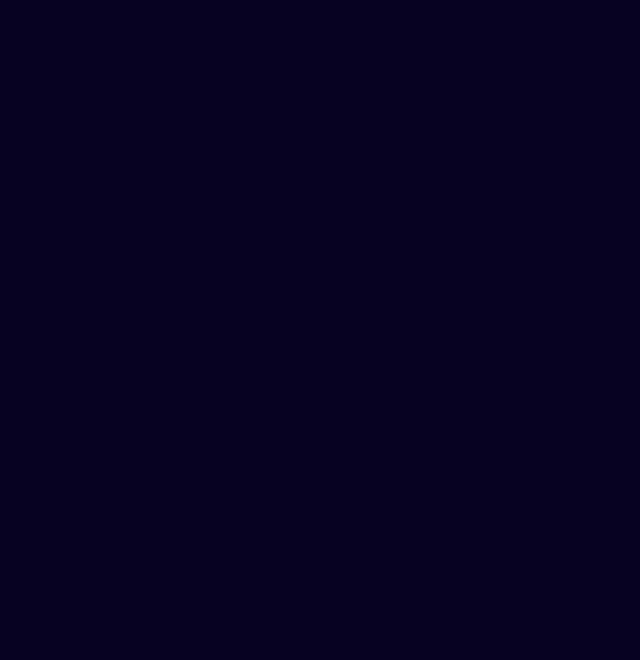
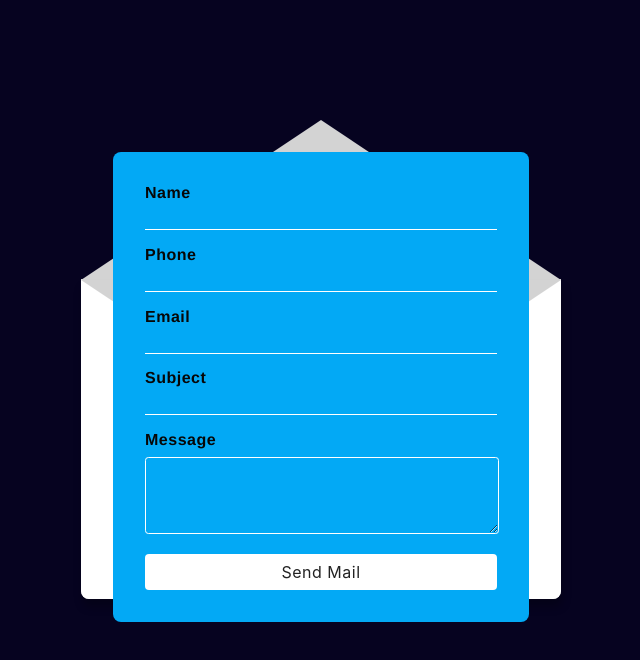
Before and after one commit to Aastha204/ArtNova, a React (Create React App) app in the folder client/: page /contact in a window 1280 px wide. Before the commit this address had no page. Shown: the top 660 px of the page, without its empty margins (319-959 px from the left). Built offline with nearby package versions, Linux system fonts and the light colour scheme.

Commit message:
contact page ui done

```diff
--- a/client/package.json
+++ b/client/package.json
@@ -5,6 +5,7 @@
   "dependencies": {
     "@emotion/react": "^11.14.0",
     "@emotion/styled": "^11.14.0",
+    "@lottiefiles/dotlottie-react": "^0.13.3",
     "@mui/icons-material": "^7.0.1",
     "@mui/material": "^7.0.1",
     "@testing-library/dom": "^10.4.0",
@@ -12,6 +13,7 @@
     "@testing-library/react": "^16.2.0",
     "@testing-library/user-event": "^13.5.0",
     "browser-image-compression": "^2.0.2",
+    "framer-motion": "^12.6.3",
     "react": "^19.1.0",
     "react-dom": "^19.1.0",
     "react-icons": "^5.5.0",
@@ -20,6 +22,7 @@
     "react-toastify": "^11.0.5",
     "react-tsparticles": "^2.12.2",
     "react-wavify": "^1.11.1",
+    "sass": "^1.86.1",
     "tsparticles": "^3.8.1",
     "tsparticles-engine": "^2.12.0",
     "tsparticles-slim": "^2.12.0",
--- a/client/src/App.js
+++ b/client/src/App.js
@@ -7,6 +7,7 @@ import LoginForm from "./components/ImageGenerator/login";
 import SignupForm from "./components/ImageGenerator/signup";
 import OTP from './components/ImageGenerator/OTP';
 import UserProfile from "./components/ImageGenerator/UserProfile";
+import Contact from "./components/ImageGenerator/Contact";
 
 function App() {
   return (
@@ -21,6 +22,7 @@ function App() {
         <Route path="/signup" element={<SignupForm/>} />
         <Route path="/verification" element={<OTP/>}/>
         <Route path="/UserProfile" element={<UserProfile/>}/>
+        <Route path="/contact" element={<Contact/>}/>
       </Routes>
     </Router>
   );
--- /dev/null
+++ b/client/src/components/ImageGenerator/Contact.css
@@ -0,0 +1,279 @@
+
+.contact-wrapper {
+    position: absolute;
+    top: 50%;
+    left: 50%;
+    transform: translate(-50%, -50%);
+    display: flex;
+    justify-content: center;
+    align-items: center;
+    width: 100%;
+    height: 100vh;
+}
+
+
+  .flip-card {
+    border-radius: 0.5em;
+    position: fixed;
+    top: 1em;
+    left: 1em;
+    width: 5em;
+    padding: 0.5em;
+    border: 0.1em solid #fff;
+    color: #fff;
+    text-align: center;
+    cursor: pointer;
+    z-index: 9;
+  }
+
+  .envelope {
+    position: relative;
+    display: block;
+    width: 30em;
+    height: 35em;
+    margin: 0 auto;
+
+    &.active {
+      .content {
+        padding: 15em 2em 2em;
+      }
+
+      .paper.front,
+      .paper.back {
+        animation-duration: 1.5s;
+        animation-direction: normal;
+        animation-timing-function: ease-in-out;
+        animation-fill-mode: forwards;
+      }
+
+      .paper.front {
+        animation-name: envelope-front;
+      }
+
+      .paper.back {
+        animation-name: envelope-back;
+
+        &:before {
+          animation-duration: 0.5s;
+          animation-direction: normal;
+          animation-timing-function: ease-in-out;
+          animation-fill-mode: forwards;
+          animation-delay: 1.25s;
+          animation-name: envelope-back-before;
+        }
+      }
+
+      .bottom-wrapper {
+        transform: rotateX(180deg);
+
+        &:after {
+          z-index: 0;
+          opacity: 1;
+        }
+      }
+    }
+
+    .content {
+      padding: 2em;
+      box-sizing: border-box;
+      position: relative;
+      z-index: 9;
+      transition: all 0.5s ease-in-out;
+      transition-delay: 1s;
+    }
+
+    .top-wrapper,
+    .bottom-wrapper {
+      box-sizing: border-box;
+      background: #03a9f5;
+      color: #fff;
+    }
+
+    .top-wrapper {
+      padding: 2em 2em 0;
+      border-top-left-radius: 0.5em;
+      border-top-right-radius: 0.5em;
+    }
+    .top-wrapper label{
+        color:#070707;
+        font-weight: bolder;
+        font-size: 16px;
+        font-family: 'Franklin Gothic Medium', 'Arial Narrow', Arial, sans-serif;
+    }
+    .bottom-wrapper label{
+        color:#070707;
+        font-weight: bolder;
+        font-size: 16px;
+        font-family: 'Franklin Gothic Medium', 'Arial Narrow', Arial, sans-serif;
+    }
+
+    .bottom-wrapper {
+      padding: 0 2em 2em;
+      border-bottom-left-radius: 0.5em;
+      border-bottom-right-radius: 0.5em;
+      transition: all 0.5s ease-in-out;
+      transform-origin: top;
+      transform-style: preserve-3d;
+      position: relative;
+      overflow: hidden;
+      margin-top: -1px;
+
+      &:after {
+        position: absolute;
+        content: "";
+        display: block;
+        opacity: 0;
+        background: #03a9f5;
+        top: 0;
+        left: 0;
+        width: 100%;
+        height: 100%;
+        z-index: -1;
+      }
+    }
+
+    form {
+      label {
+        display: block;
+        padding-bottom: 0.5em;
+      }
+
+      input,
+      textarea {
+        width: 100%;
+        box-shadow: 0;
+        background: transparent;
+        color: #fff;
+      }
+
+      input {
+        border-width: 0 0 0.1em;
+        border-color: #fff;
+        border-style: solid;
+      }
+
+      textarea {
+        border: 0.1em solid #fff;
+        border-radius: 0.25em;
+      }
+
+      .submit-card {
+        background: #fff;
+        color: #222;
+        text-align: center;
+        padding: 0.5em;
+        box-sizing: border-box;
+        width: 100%;
+        border: 0;
+        box-shadow: none;
+        border-radius: 0.25em;
+        cursor: pointer;
+      }
+
+      .input {
+        padding-bottom: 1em;
+      }
+    }
+
+    .paper {
+      position: absolute;
+      display: block;
+      top: 0;
+      left: 0;
+      border-bottom-left-radius: 0.5em;
+      border-bottom-right-radius: 0.5em;
+      overflow: hidden;
+
+      &.back {
+        top: 0;
+
+        &:before {
+          content: "";
+          display: block;
+          width: 0;
+          height: 0;
+          margin-bottom: -1px;
+          border-style: solid;
+          border-width: 0 15em 10em 15em;
+          border-color: transparent transparent #d3d3d3 transparent;
+          transform-origin: bottom;
+          transform-style: preserve-3d;
+          z-index: 0;
+        }
+
+        &:after {
+          content: "";
+          display: block;
+          background-color: #d3d3d3;
+          width: 30em;
+          height: 20em;
+        }
+      }
+
+      &.front {
+        top: 10em;
+        box-shadow: 0.1em 0.5em 0.5em rgba(0, 0, 0, 0.25);
+        z-index: 0;
+
+        &:before {
+          content: "";
+          display: block;
+          width: 0;
+          height: 0;
+          border-style: solid;
+          border-width: 10em 15em 0 15em;
+          border-color: transparent #fff;
+        }
+
+        &:after {
+          content: "";
+          display: block;
+          width: 30em;
+          height: 10em;
+          background: #fff;
+          margin-top: -1px;
+        }
+      }
+    }
+  }
+
+  @keyframes envelope-front {
+    0% {
+      top: 10em;
+      z-index: 0;
+    }
+    50% {
+      top: 15em;
+      z-index: 9;
+    }
+    100% {
+      top: 10em;
+      z-index: 9;
+    }
+  }
+
+  @keyframes envelope-back {
+    0% {
+      top: 0;
+    }
+    50% {
+      top: 5em;
+    }
+    100% {
+      top: 0;
+    }
+  }
+
+  @keyframes envelope-back-before {
+    0% {
+      border-color: transparent transparent #d3d3d3 transparent;
+      transform: rotateX(0deg);
+      z-index: 0;
+    }
+    100% {
+      border-color: transparent transparent #fff transparent;
+      transform: rotateX(180deg);
+      z-index: 99;
+      position: relative;
+    }
+  }
--- /dev/null
+++ b/client/src/components/ImageGenerator/Contact.js
@@ -0,0 +1,59 @@
+import { useState } from "react";
+import "./Contact.css";
+
+
+const ContactForm = () => {
+  const [flipCard, setFlipCard] = useState(false);
+
+  return (
+    <div className="container">
+      {/* Right Side - Contact Form */}
+      <div className="contact-wrapper">
+        <div className={`envelope ${flipCard ? "active" : ""}`}>
+          <div className="back paper"></div>
+          <div className="content">
+            <div className="form-wrapper">
+              <form>
+                <div className="top-wrapper">
+                  <div className="input">
+                    <label>Name</label>
+                    <input type="text" name="name" />
+                  </div>
+                  <div className="input">
+                    <label>Phone</label>
+                    <input type="text" name="phone" />
+                  </div>
+                  <div className="input">
+                    <label>Email</label>
+                    <input type="text" name="_replyto" />
+                  </div>
+                </div>
+                <div className="bottom-wrapper">
+                  <div className="input">
+                    <label>Subject</label>
+                    <input type="text" name="_subject" />
+                  </div>
+                  <div className="input">
+                    <label>Message</label>
+                    <textarea rows="5" name="message"></textarea>
+                  </div>
+                  <div className="submit">
+                    <div
+                      className="submit-card"
+                      onClick={() => setFlipCard(!flipCard)}
+                    >
+                      Send Mail
+                    </div>
+                  </div>
+                </div>
+              </form>
+            </div>
+          </div>
+          <div className="front paper"></div>
+        </div>
+      </div>
+    </div>
+  );
+};
+
+export default ContactForm;
```
Also changed, not shown: 1 other file (tests, documents, lock files or other folders).
